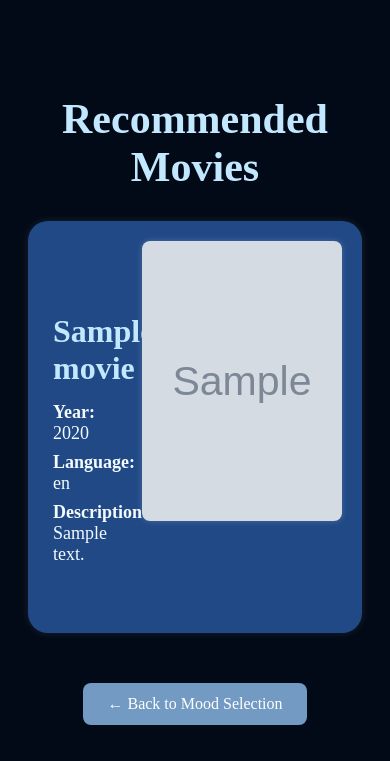
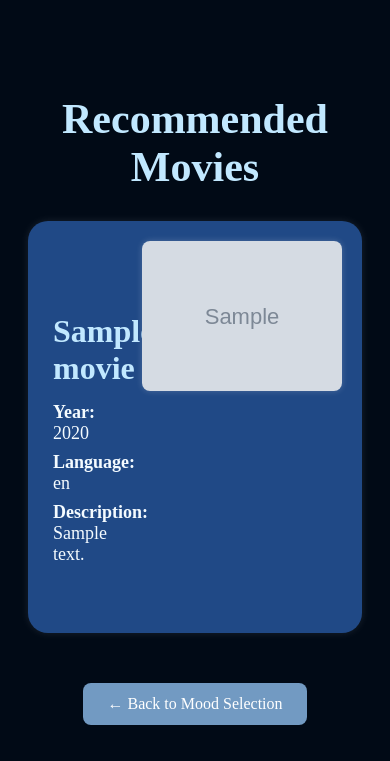
Before and after one commit to glep-pyto/Moodvie, a Flask app: template templates/results.html in a window 390 px wide. Shown: the top 761 px of the page. Run offline with Flask 3, Linux system fonts and the light colour scheme; the template is opened without the code that fills it: most values are stand-ins (such as "Sample title", 1, 10 or a date in 2020); grey boxes marked "Sample" are stand-in pictures.

Commit message:
Removed fixed image height from movie card for better poster responsiveness

```diff
--- a/static/style.css
+++ b/static/style.css
@@ -235,7 +235,6 @@
 
     .movie-card img {
         width: 200px;
-        height: 280px;
         border-radius: 8px;
         margin-left: 30px;
         box-shadow: 0 0 6px rgba(255, 255, 255, 0.2);
```
